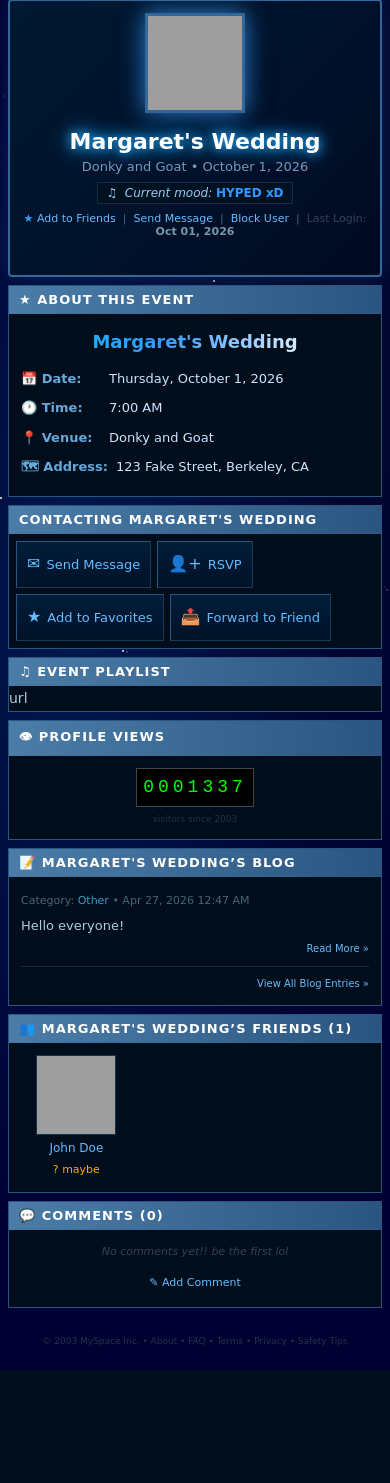
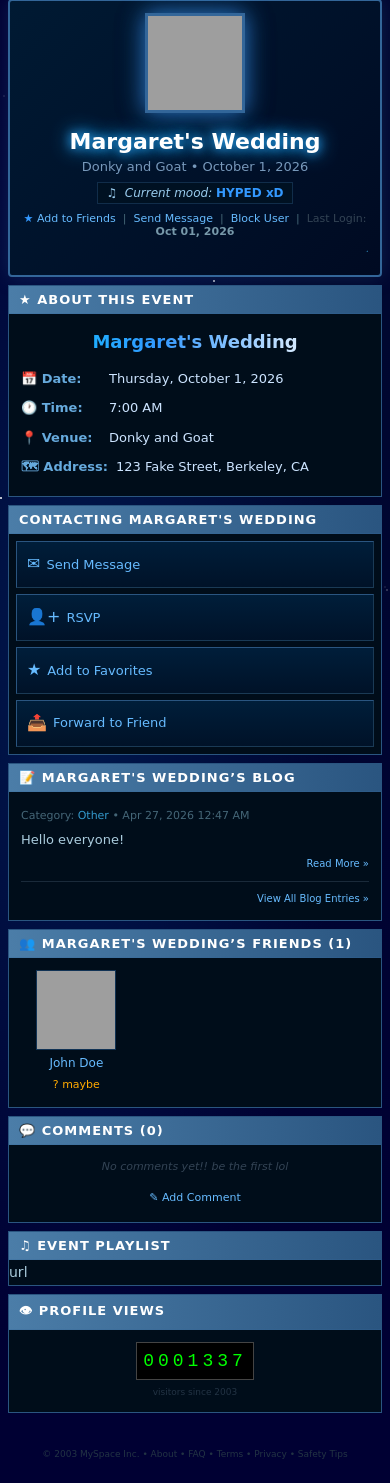
Before and after one commit to josefdaly/guest-list, a Django app: page / in a window 390 px wide. Shown: the part 129-1612 px from the top of the page. Before the commit the page ends 1499 px from the top, so only its background shows below. Run offline with Django 5.2, Linux system fonts and the light colour scheme; data comes from the database, SQL or seed files in the repository; data that the repository does not hold is empty; grey boxes are pictures that could not be loaded.

Commit message:
reorder panels

```diff
--- a/events/templates/events/event_detail.html
+++ b/events/templates/events/event_detail.html
@@ -517,9 +517,11 @@
       #profile-info > div:nth-child(4) { font-size: 13px; }
 
       #main-table,
-      #main-table tbody,
-      #main-table tr { display: block; width: 100%; }
-      #col-left, #col-right { display: block; width: 100%; }
+      #main-table tbody { display: block; width: 100%; }
+      #main-table tr { display: flex; flex-direction: column; width: 100%; }
+      #col-left, #col-right { display: contents; }
+      #section-music { order: 10; }
+      #section-counter { order: 11; }
 
       .section-header { font-size: 13px; padding: 6px 10px; }
       .section-body { font-size: 14px; padding: 12px; line-height: 1.8; }
@@ -693,7 +695,7 @@
 
 
         <!-- Music player -->
-        <div class="section">
+        <div class="section" id="section-music">
           <div class="section-header">&#9835; Event Playlist</div>
           <div class="section-body" style="padding:0;">
             {% if event.music_url %}
@@ -715,7 +717,7 @@
         </div>
 
         <!-- Visitor counter -->
-        <div class="section">
+        <div class="section" id="section-counter">
           <div class="section-header">&#128065; Profile Views</div>
           <div class="section-body" style="text-align:center;">
             <div id="counter-display">0001337</div>
```
